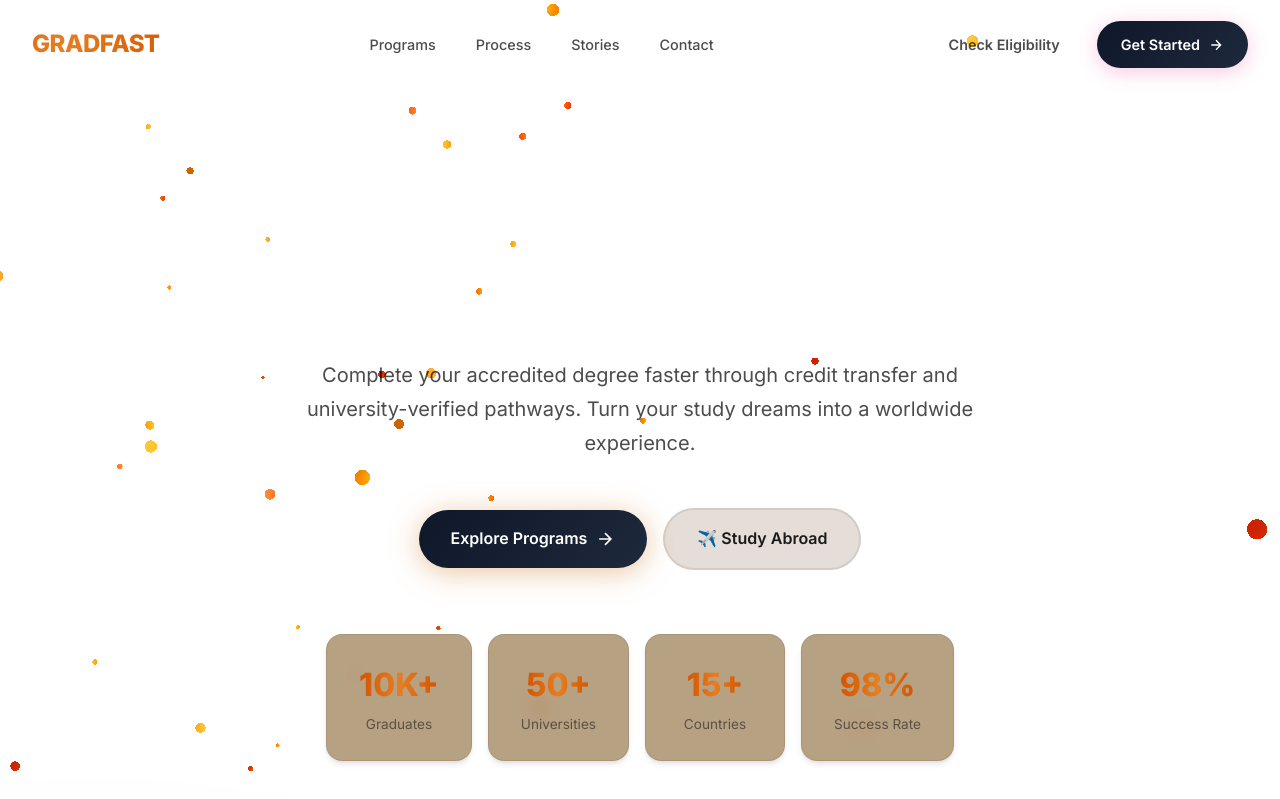
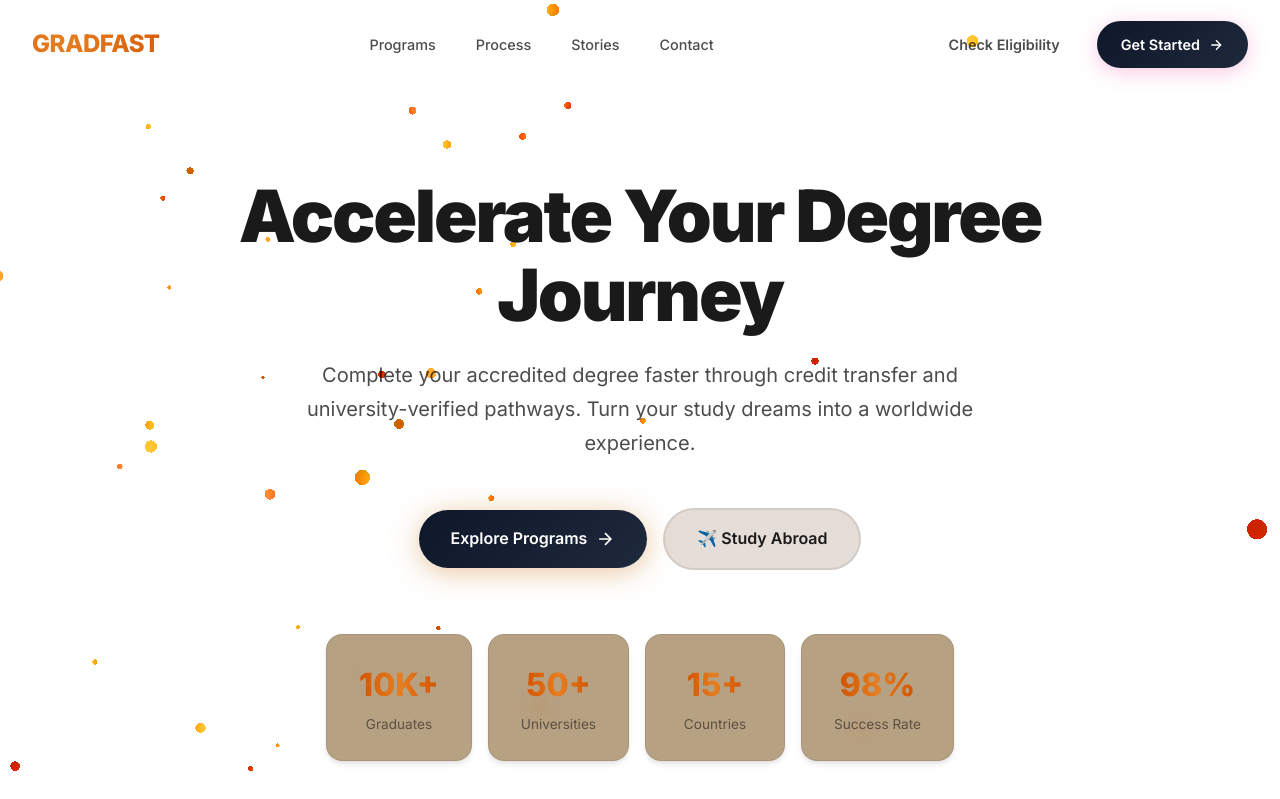
Before and after one commit to punithrajhs8-png/podimass, a React (Vite) app: page / in a window 1280 px wide. Shown: the top 799 px of the page. Built offline with nearby package versions, Linux system fonts and the light colour scheme.

Commit message:
Remove text animation from hero title

```diff
--- a/src/components/GradfastLanding.tsx
+++ b/src/components/GradfastLanding.tsx
@@ -4,7 +4,6 @@ import ClickSpark from './ClickSpark';
 import StudyAbroadPage from './StudyAbroadPage';
 import Particles from './Particles';
 import SuccessStoriesModal from './SuccessStoriesModal';
-import SplitText from './SplitText';
 
 
 // ==================== SCROLL ANIMATION HOOK ====================
@@ -120,14 +119,7 @@ const Hero: React.FC<{ onSwitch: () => void }> = ({ onSwitch }) => {
             />
             <div className="container hero-container">
                 <div className="hero-content">
-                    <SplitText
-                        text="Accelerate Your Degree Journey"
-                        className="hero-title"
-                        tag="h1"
-                        delay={40}
-                        duration={1.2}
-                        ease="elastic.out(1, 0.5)"
-                    />
+                    <h1 className="hero-title">Accelerate Your Degree Journey</h1>
 
                     <p className="hero-subtitle">
                         Complete your accredited degree faster through credit transfer and
```
